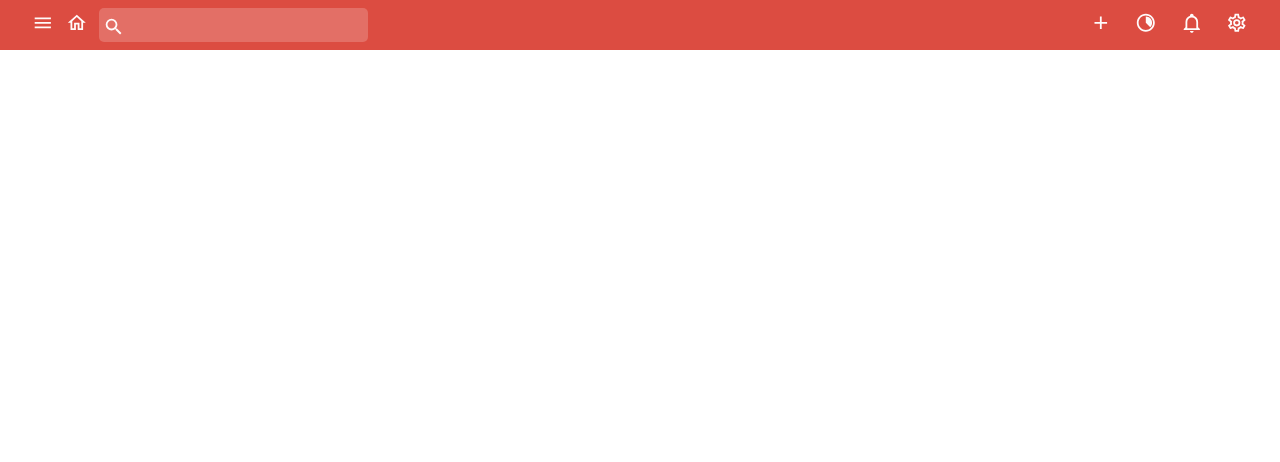
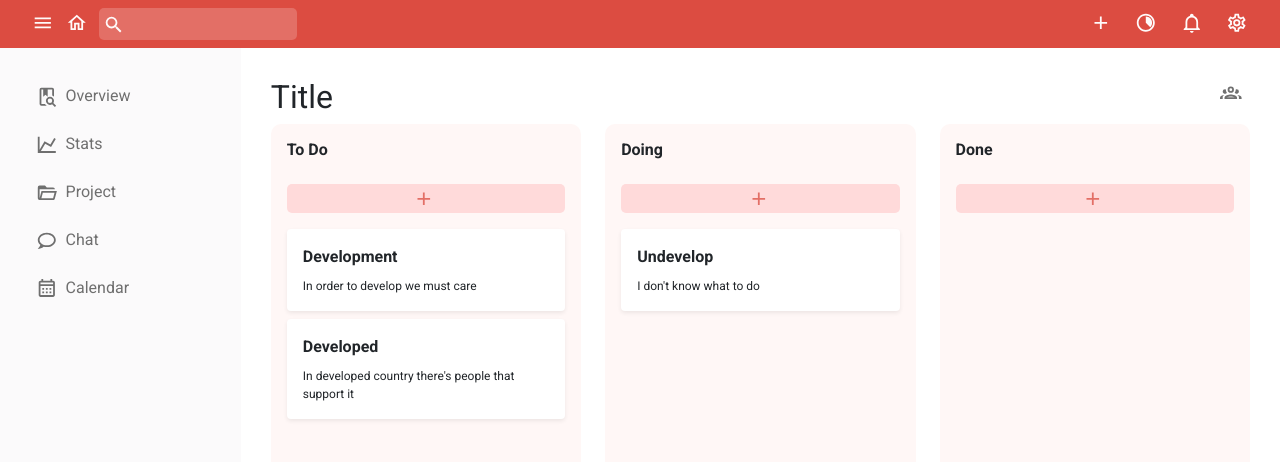
Before and after one commit to Miftakhunnurudin/kanban-client-v2, a React (Create React App) app: page / in a window 1280 px wide. Shown: the top 462 px of the page. Built offline with nearby package versions, Linux system fonts and the light colour scheme.

Commit message:
add initialData and setup the board and sidebar UI

```diff
--- a/package.json
+++ b/package.json
@@ -16,6 +16,8 @@
     "react-router": "^5.2.0",
     "react-router-dom": "^5.2.0",
     "react-scripts": "4.0.3",
+    "redux": "^4.1.0",
+    "redux-thunk": "^2.3.0",
     "web-vitals": "^1.1.2"
   },
   "scripts": {
--- a/src/App.css
+++ b/src/App.css
@@ -1,5 +1,13 @@
+@import url('https://fonts.googleapis.com/css2?family=Roboto:ital,wght@0,100;0,300;0,400;0,700;0,900;1,100;1,300;1,400;1,500;1,700;1,900&display=swap');
+
+html,body, #root{
+  height: 100%;
+}
+
 .App {
   text-align: center;
+  font-family: 'Roboto';
+  height: 100%;
 }
 
 .App-logo {
@@ -54,8 +62,62 @@ input[type=search] {
   background-color: transparent;
   border: 0;
   color: snow;
+  font-size: 14px;
 }
 
 input[type=search]:focus {
   outline: none;
 }
+
+.sidebar{
+  background-color: #FBFAFB;
+  height: 100%;
+  width: 300px;
+  color: #6F6F6F;
+}
+
+ul li {
+  line-height: 3em;
+  list-style-type: none;
+  text-align: left;
+  display: block;
+}
+
+.board {
+  padding: 30px;
+  height: 100%;
+  width: 100%;
+}
+
+h6 {
+  text-align: left;
+  font-weight: bold !important;
+}
+
+.item {
+  border-radius: 10px;
+  background-color: #fff7f6;
+}
+
+.add {
+  background-color: #ffdada;
+  border-radius: 5px;
+}
+
+.card {
+  text-align: left;
+  border: 0 !important;
+}
+
+.card-text {
+  font-weight: 400;
+  font-size: 12px;
+}
+
+/* .card-body {
+  padding: 14px !important;
+} */
+
+.card-title {
+  font-weight: bold;
+}
--- a/src/App.js
+++ b/src/App.js
@@ -4,11 +4,13 @@ import 'bootstrap/dist/js/bootstrap.bundle.min.js'
 import 'bootstrap-icons/font/bootstrap-icons.css'
 
 import Navbar from './components/Navbar'
+import Dashboard from './pages/Dashboard';
 
 function App() {
   return (
     <div className="App">
       <Navbar/>
+      <Dashboard/>
     </div>
   );
 }
--- /dev/null
+++ b/src/components/Board.js
@@ -0,0 +1,35 @@
+import {mdiAccountGroupOutline} from '@mdi/js';
+import Icon from '@mdi/react';
+import { useState } from 'react';
+import { initialData } from '../store/initialData';
+import Column from './Column';
+
+function Board () {
+    // eslint-disable-next-line
+    const [data, setData] = useState(initialData)
+    const sizeIcon = 0.9
+    const colorIcon = '#6F6F6F'
+    return (
+        <>
+            <div className="board">
+                <div className="d-flex justify-content-between">
+                    <h2>Title</h2>
+                    <div>
+                        <Icon path={mdiAccountGroupOutline}
+                          size = {sizeIcon}
+                          color = {colorIcon}
+                          className = "m-1 me-2"
+                        />
+                    </div>
+                </div>
+                <div className="row align-items-start h-100 pb-3">
+                    {
+                        data.columnOrder.map(columnId => <Column key={columnId} columnData={data.column[columnId]}/>)
+                    }
+                </div>
+            </div>
+        </>
+    )
+}
+
+export default Board
--- /dev/null
+++ b/src/components/Card.js
@@ -0,0 +1,18 @@
+
+function Card (props) {
+    const {title,content} = props.task
+    return(
+        <>
+            <div className="card w-100 shadow-sm mb-2">
+                <div className="card-body">
+                    <div className="card-title">{title}</div>
+                    <div className="card-text">
+                        {content}
+                    </div>
+                </div>
+            </div>
+        </>
+    )
+}
+
+export default Card
--- /dev/null
+++ b/src/components/Column.js
@@ -0,0 +1,35 @@
+import {mdiPlus} from '@mdi/js';
+import { useState } from 'react';
+import { initialData } from '../store/initialData';
+import Icon from '@mdi/react';
+import Card from './Card'
+
+function Column (props) {
+    // eslint-disable-next-line
+    const [task, setTask] = useState(initialData.task)
+    const sizeIcon = 0.9
+    const {title,taskIds} = props.columnData
+    return (
+        <>
+            <div className="col-md-4 col-sm-6 h-100">
+                <div className="h-100 p-3 item">
+                    <div>
+                        <h6>{title}</h6>
+                    </div>
+                    <div className="w-100 add mt-4 mb-3">
+                        <Icon path={mdiPlus}
+                            size = {sizeIcon}
+                            color = "#E36F66"
+                            className = "m-1 me-2"
+                        />
+                    </div>
+                    {
+                        taskIds?.map(taskId => <Card key={taskId} task={task[taskId]}/>)
+                    }
+                </div>
+            </div>
+        </>
+    )
+}
+
+export default Column
--- /dev/null
+++ b/src/components/Sidebar.js
@@ -0,0 +1,57 @@
+import { mdiBookSearchOutline, mdiChartLine, mdiFolderOpenOutline, mdiChatOutline, mdiCalendarMonthOutline} from '@mdi/js';
+import Icon from '@mdi/react';
+
+function Sidebar () {
+    const sizeIcon = 0.9
+    const colorIcon = '#6F6F6F'
+    return (
+        <>
+            <div className="sidebar pt-4">
+                <ul>
+                    <li>
+                        <Icon path={mdiBookSearchOutline}
+                          size = {sizeIcon}
+                          color = {colorIcon}
+                          className = "m-1 me-2"
+                        />
+                        Overview
+                    </li>
+                    <li>
+                        <Icon path={mdiChartLine}
+                          size = {sizeIcon}
+                          color = {colorIcon}
+                          className = "m-1 me-2"
+                        />
+                        Stats
+                    </li>
+                    <li>
+                        <Icon path={mdiFolderOpenOutline}
+                          size = {sizeIcon}
+                          color = {colorIcon}
+                          className = "m-1 me-2"
+                        />
+                        Project
+                    </li>
+                    <li>
+                        <Icon path={mdiChatOutline}
+                          size = {sizeIcon}
+                          color = {colorIcon}
+                          className = "m-1 me-2"
+                        />
+                        Chat
+                    </li>
+                    <li>
+                        <Icon path={mdiCalendarMonthOutline}
+                          size = {sizeIcon}
+                          color = {colorIcon}
+                          className = "m-1 me-2"
+                        />
+                        Calendar
+                    </li>
+                </ul>
+            </div>
+        </>
+    )
+}
+
+export default Sidebar
--- /dev/null
+++ b/src/pages/Dashboard.js
@@ -0,0 +1,13 @@
+import Sidebar from '../components/Sidebar';
+import Board from '../components/Board'
+
+function Dashboard () {
+    return (
+        <div className='d-flex h-100'>
+            <Sidebar/>
+            <Board/>
+        </div>
+    )
+}
+
+export default Dashboard
--- /dev/null
+++ b/src/store/initialData.js
@@ -0,0 +1,37 @@
+export const initialData = {
+    'task': {
+        '1': {
+            id: '1',
+            title: 'Development',
+            content: 'In order to develop we must care'
+        },
+        '2': {
+            id: '2',
+            title: 'Developed',
+            content: 'In developed country there\'s people that support it'
+        },
+        '3': {
+            id: '2',
+            title: 'Undevelop',
+            content: 'I don\'t know what to do'
+        }
+    },
+    'column': {
+        'c1': {
+            id: 'c1',
+            title: 'To Do',
+            taskIds: ['1','2']
+        },
+        'c2': {
+            id: 'c2',
+            title: 'Doing',
+            taskIds: ['3']
+        },
+        'c3': {
+            id: 'c3',
+            title: 'Done',
+            taskIds: []
+        }
+    },
+    columnOrder: ['c1','c2','c3']
+}
```
Also changed, not shown: src/pages/home.js (deleted), 1 other file (tests, documents, lock files or other folders).
